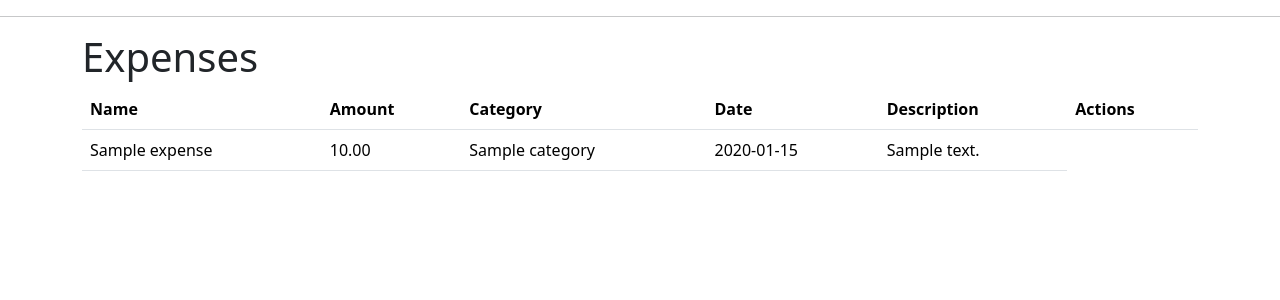
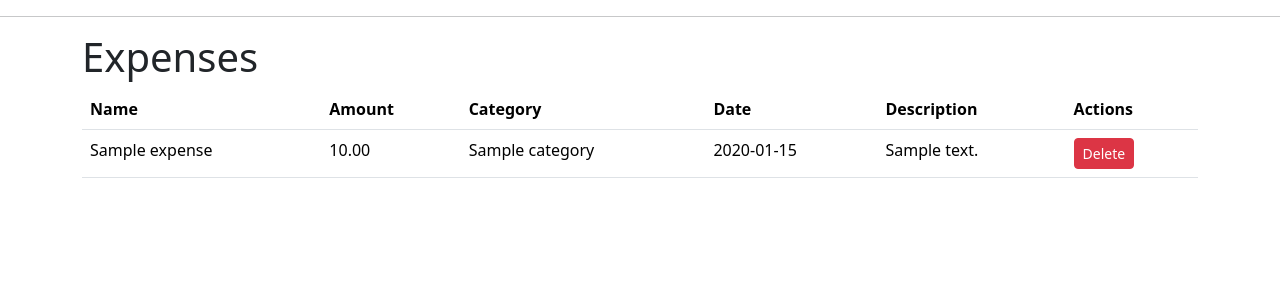
Before and after one commit to seymausta/expense-tracker0, a Flask app: page /expense_history in a window 1280 px wide. Shown: the part 56-356 px from the top of the page. Run offline with Flask 3, Linux system fonts and the light colour scheme; a user stored in the database is signed in; tables that the repository leaves empty hold one stand-in row (values such as "Sample post").

Commit message:
delete expense added

```diff
--- a/app/templates/base.html
+++ b/app/templates/base.html
@@ -35,8 +35,6 @@
     {% block main %}{% endblock %}
 </main>
 
-
-
 {% block scripts %}
 <script src="https://code.jquery.com/jquery-3.5.1.min.js"></script>
 <script src="https://cdn.jsdelivr.net/npm/bootstrap@5.3.3/dist/js/bootstrap.bundle.min.js"
@@ -44,11 +42,5 @@
         crossorigin="anonymous"></script>
 {% endblock %}
 
-<script>
-    $(document).ready(function() {
-        // Tüm modal pencerelerini aktive et
-        $('.modal').modal();
-    });
-</script>
 </body>
 </html>
--- a/app/templates/expense_history.html
+++ b/app/templates/expense_history.html
@@ -1,3 +1,4 @@
+<!-- expense_history.html -->
 {% extends "base.html" %}
 
 {% block title %}
@@ -5,8 +6,9 @@ Expenses
 {% endblock %}
 
 {% block content %}
+{% if expenses %}
 <h1>Expenses</h1>
-<table class="table">
+<table class="table" id="expenses">
     <thead>
     <tr>
         <th>Name</th>
@@ -25,9 +27,18 @@ Expenses
         <td>{{ category_dict[expense.category_id]}}</td>
         <td>{{ expense.date }}</td>
         <td>{{ expense.description }}</td>
+        <td>
+            <form action="{{ url_for('delete_expense', expense_id=expense.id) }}" method="post"
+                  onsubmit="return confirm('Are you sure you want to delete this expense?');">
+                <button type="submit" class="btn btn-danger btn-sm">Delete</button>
+            </form>
+
+        </td>
     </tr>
-
     {% endfor %}
     </tbody>
 </table>
+{% else %}
+<p>You don't have any expenses yet 😥</p>
+{% endif %}
 {% endblock %}
```
Also changed, not shown: app.db.
